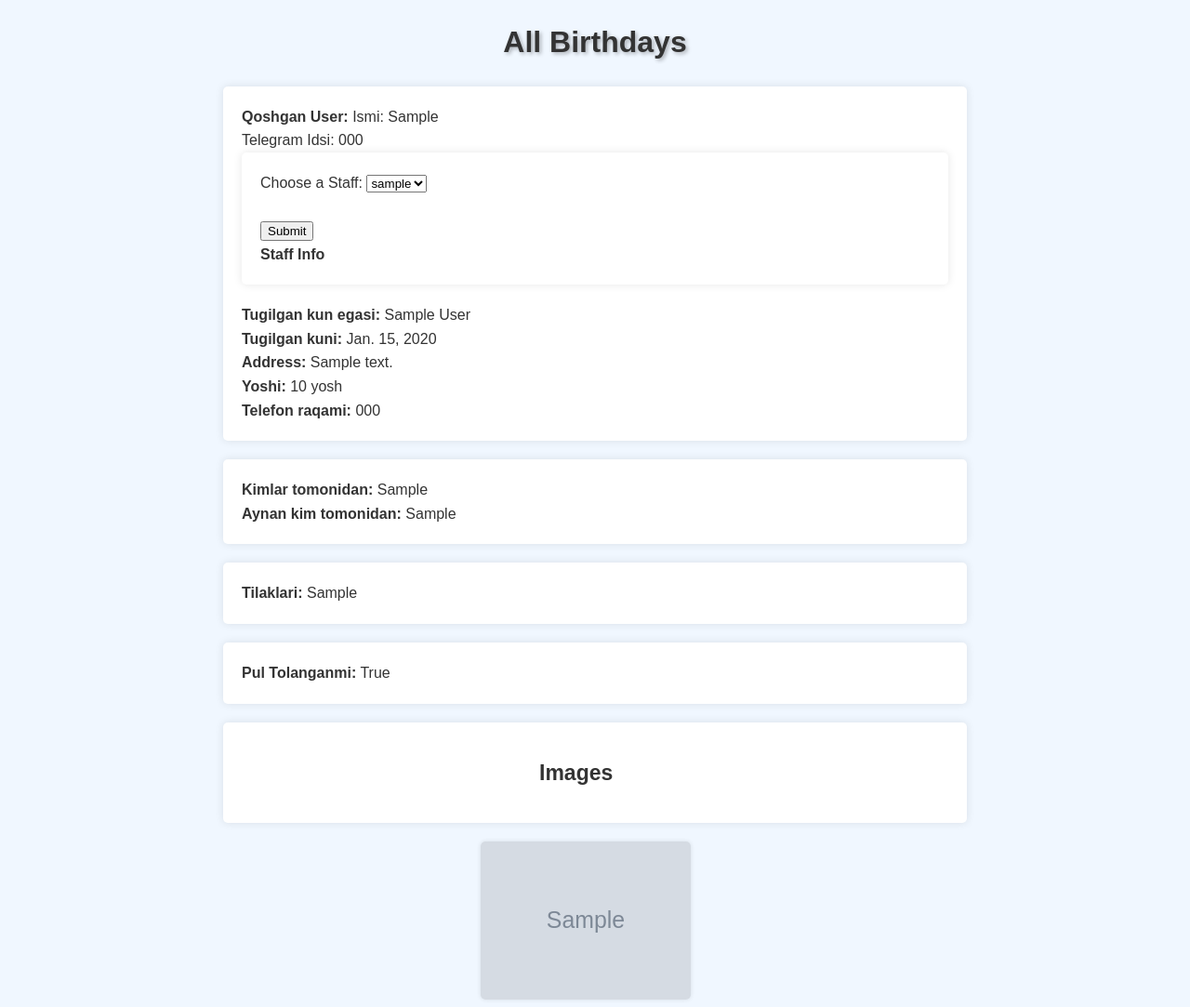
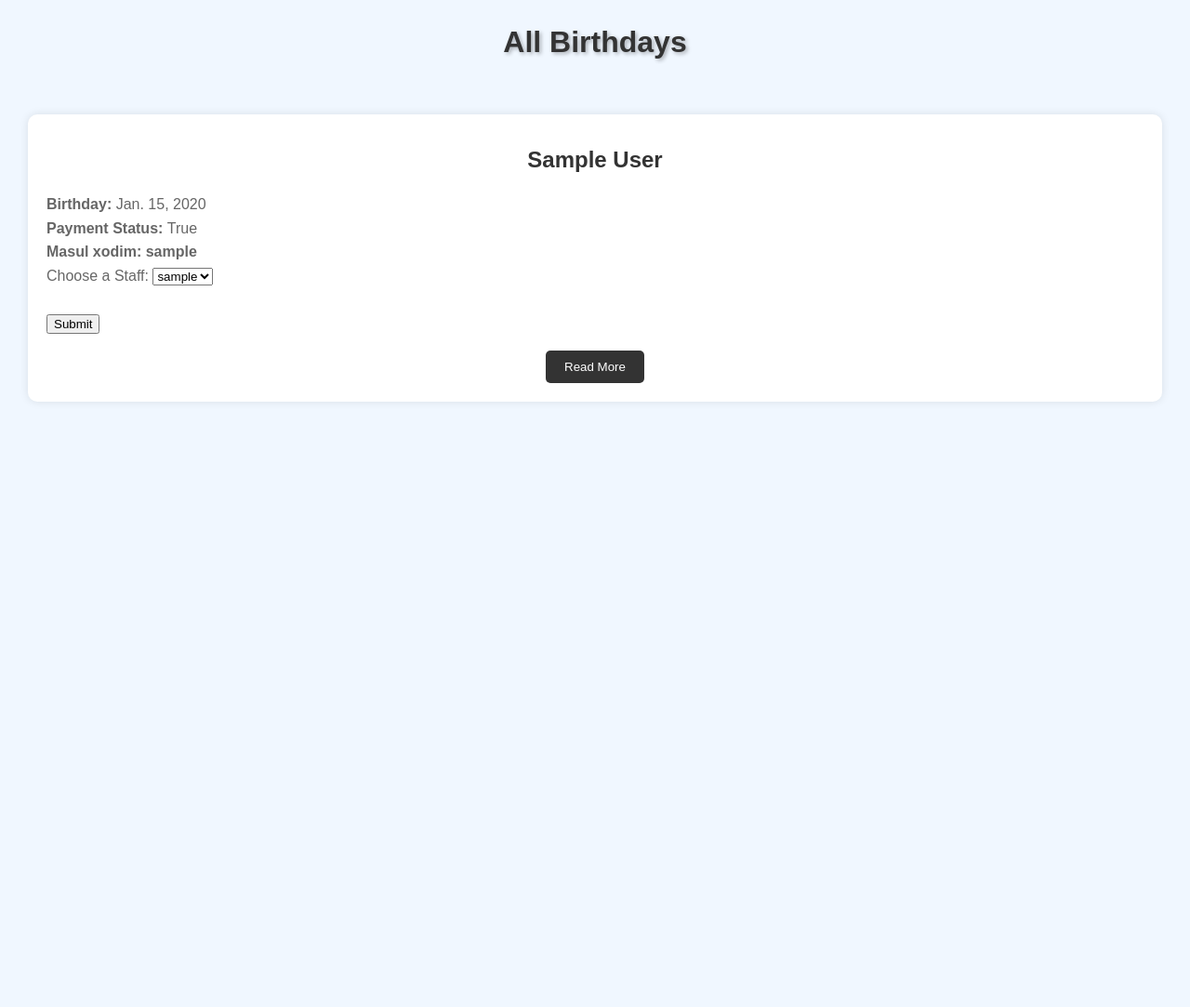
Before and after one commit to BoburWebper/HappyBirthday, a Django app: page /home/ in a window 1280 px wide. Shown: the whole page at 93% size. After the commit the page ends 432 px from the top, so only its background shows below. Run offline with Django 5.2, Linux system fonts and the light colour scheme; a user stored in the database is signed in; tables that the repository leaves empty hold one stand-in row (values such as "Sample post"); grey boxes marked "Sample" are stand-in pictures.

Commit message:
Add html files

```diff
--- a/templates/index.html
+++ b/templates/index.html
@@ -5,14 +5,20 @@
     <meta name="viewport" content="width=device-width, initial-scale=1.0">
     <title>Today's Birthdays</title>
     <style>
-        /* Default styles for the page */
         body {
             font-family: Arial, sans-serif;
-            background-color: #f0f7ff; /* Slightly blue background color */
+            background-color: #f0f7ff;
             margin: 0;
             padding: 0;
             color: #333;
             line-height: 1.6;
+        }
+
+        .image-item img {
+            max-width: 100%;
+            height: auto;
+            width: 300px; /* Adjust the width as needed */
+            height: 300px; /* Adjust the height as needed */
         }
 
         h1 {
@@ -22,52 +28,63 @@
             text-shadow: 2px 2px 4px rgba(0, 0, 0, 0.3);
         }
 
-        ul {
-            list-style-type: none;
-            padding: 0;
-            margin: 0 auto;
-            max-width: 800px;
+        .container {
+            display: flex;
+            flex-wrap: wrap;
+            justify-content: center;
+            gap: 20px;
+            padding: 20px;
         }
 
-        li {
-            margin-bottom: 20px;
+        .box {
             background-color: #fff;
             padding: 20px;
-            border-radius: 5px;
+            border-radius: 10px;
             box-shadow: 0 0 10px rgba(0, 0, 0, 0.1);
-            transition: transform 0.3s ease-in-out;
+            text-align: center;
+            transition: transform 0.3s ease-in-out, box-shadow 0.3s ease-in-out;
+            flex: 1 1 calc(33.333% - 40px);
+            box-sizing: border-box;
+            margin: 10px;
         }
 
-        li:hover {
-            transform: translateY(-5px);
+        .box:hover {
+            transform: translateY(-10px);
+            box-shadow: 0 0 20px rgba(0, 0, 0, 0.2);
         }
 
-        .image-container {
-            display: flex;
-            flex-wrap: wrap;
-            gap: 10px;
-            justify-content: center;
+        .box-icon {
+            max-width: 80px;
+            margin-bottom: 20px;
         }
 
-        .image-item {
-            flex: 0 0 calc(33.333% - 20px);
-            max-width: calc(33.333% - 20px);
+        h2 {
+            margin: 10px 0;
+            color: #333;
         }
 
-        img {
-            max-width: calc(100% - 20px);
-            height: auto;
-            border-radius: 5px;
-            box-shadow: 0 0 5px rgba(0, 0, 0, 0.1);
-            cursor: pointer;
-            transition: transform 0.2s;
+        .details {
+            color: #666;
+            text-align: left;
+            padding-left: 20px;
+            list-style: none;
+            padding: 0;
         }
 
-        img:hover {
-            transform: scale(1.1);
+        button {
+            background-color: #333;
+            color: #fff;
+            border: none;
+            padding: 10px 20px;
+            border-radius: 5px;
+            cursor: pointer;
+            transition: background-color 0.3s ease-in-out;
         }
 
-        /* Modal styles */
+        button:hover {
+            background-color: #555;
+        }
+
         .modal {
             display: none;
             position: fixed;
@@ -80,7 +97,6 @@
         }
 
         .modal-content {
-            display: block;
             position: absolute;
             left: 50%;
             top: 50%;
@@ -93,13 +109,21 @@
             border-radius: 5px;
         }
 
-        .modal-content img {
-            width: 100%;
-            height: auto;
+        .modal-content {
+            position: absolute;
+            left: 50%;
+            top: 50%;
+            transform: translate(-50%, -50%);
+            width: 80%; /* Adjust the width as needed */
+            max-width: 800px; /* Set a maximum width if necessary */
+            max-height: 80%;
+            overflow: auto;
+            background-color: #fff;
+            padding: 20px;
             border-radius: 5px;
         }
 
-        /* Close button */
+
         .close {
             position: absolute;
             top: 10px;
@@ -108,111 +132,152 @@
             color: #333;
             cursor: pointer;
         }
+
+        /* Media Queries for Responsiveness */
+        @media (max-width: 1200px) {
+            .box {
+                flex: 1 1 calc(50% - 40px);
+            }
+        }
+
+        @media (max-width: 768px) {
+            .box {
+                flex: 1 1 calc(100% - 40px);
+            }
+        }
+
+        @media (max-width: 480px) {
+            .box {
+                padding: 15px;
+            }
+
+            .box-icon {
+                max-width: 60px;
+            }
+
+            button {
+                padding: 8px 16px;
+            }
+        }
     </style>
 </head>
 <body>
+<h1>All Birthdays</h1>
+<div class="container">
+    {% for item in birthdays_with_users %}
+    <div class="box">
+        <!--        <img src="pc.jpg" alt="User Image" class="box-icon">-->
+        <h2>{{ item.birthday.first_name }} {{ item.birthday.last_name }}</h2>
+        <ul class="details">
+            <li><b>Birthday: </b>{{ item.birthday.birthday }}</li>
+            <li><b>Payment Status: </b>{{ item.birthday.payment_status }}</li>
+            <li><b>Masul xodim: {{ item.birthday.staff_username }}</b></li>
 
-<h1>All Birthdays</h1>
-<ul>
-    {% for item in birthdays_with_users %}
             <li>
-        <b>Qoshgan User:</b> Ismi: {{ item.user.firstname }} <br>
-        Telegram Idsi: {{ item.user.telegram_id }}
-
-        <ul>
-            <li>
-                <form id="updateStaffForm" action="{% url 'update_staff_username' item.birthday.birthday_id %}"
+                <form class="updateStaffForm" action="{% url 'update_staff_username' item.birthday.birthday_id %}"
                       method="POST">
                     {% csrf_token %}
                     <label for="staff_username">Choose a Staff:</label>
-
-                    <select id="staff_username" name="staff_username">
+                    <select class="staff_username" name="staff_username">
                         {% for staff in staffs %}
-                        {% if staff.username == item.birthday.staff_username %}
-                        <option value="{{ staff.username }}" selected>{{ staff.username }}</option>
-                        {% else %}
                         <option value="{{ staff.username }}">{{ staff.username }}</option>
-                        {% endif %}
                         {% endfor %}
                     </select>
 
                     <br><br>
                     <input type="submit" value="Submit">
                 </form>
-                <b>Staff Info</b>
             </li>
         </ul>
-        <b>Tugilgan kun egasi:</b> {{ item.birthday.first_name }} {{ item.birthday.last_name }} <br>
+        <button onclick="openModal({{ forloop.counter0 }})">Read More</button>
+    </div>
+
+    <!-- Modal -->
+    <div id="modal{{ forloop.counter0 }}" class="modal">
+        <div class="modal-content">
+            <span class="close" onclick="closeModal({{ forloop.counter0 }})">&times;</span>
+            <h2>Details</h2>
+            <p><b>Qoshgan User:</b> Ismi: {{ item.user.firstname }} <br>
+                Telegram Idsi: {{ item.user.telegram_id }}</p>
+            <p><b>Tugilgan kun egasi:</b> {{ item.birthday.first_name }} {{ item.birthday.last_name }} <br>
                 <b>Tugilgan kuni:</b> {{ item.birthday.birthday }}<br>
-        <b>Address: </b> {{item.birthday.address}}<br>
-        <b>Yoshi: </b>{{item.birthday.age}} yosh<br>
-        <b>Telefon raqami: </b>{{item.birthday.phone_number}}
-    </li>
-    <li>
-        <b>Kimlar tomonidan: </b>{{item.birthday.friends}}<br>
-        <b>Aynan kim tomonidan: </b> {{item.birthday.close_friends}}
-    </li>
-    <li><b>Tilaklari: </b>{{item.birthday.wishlist}}</li>
-    <li><b>Pul Tolanganmi:</b> {{ item.birthday.payment_status }}</li>
-    <li><p><b style="margin-left: 320px; font-size: 23px;">Images</b></p></li>
+                <b>Address: </b> {{ item.birthday.address }}<br>
+                <b>Yoshi: </b>{{ item.birthday.age }} yosh<br>
+                <b>Telefon raqami: </b>{{ item.birthday.phone_number }}</p>
+            <p><b>Kimlar tomonidan: </b>{{ item.birthday.friends }}<br>
+                <b>Aynan kim tomonidan: </b> {{ item.birthday.close_friends }}</p>
+            <p><b>Tilaklari: </b>{{ item.birthday.wishlist }}</p>
+            <p><b>Pul Tolanganmi:</b> {{ item.birthday.payment_status }}</p>
+            <p><b>Masul xodim: {{ item.birthday.staff_username }}</b></p>
             <div class="image-container">
                 {% for image in item.images %}
                 <div class="image-item">
                     <img src="{{ image.image.url }}" alt="{{ item.user.telegram_id }}"
-                 onclick="openModal('{{ image.image.url }}')">
+                         onclick="openImageModal('{{ image.image.url }}')">
                 </div>
                 {% endfor %}
             </div>
-    </li>
+        </div>
+    </div>
     {% endfor %}
-</ul>
+</div>
 
-
-<!-- Modal -->
-<div id="myModal" class="modal">
+<!-- Image Modal -->
+<div id="imageModal" class="modal">
     <div class="modal-content">
-        <span class="close" onclick="closeModal()">&times;</span>
+        <span class="close" onclick="closeImageModal()">&times;</span>
         <img id="modalImage" src="" alt="">
     </div>
 </div>
 
 <script>
-    function openModal(url) {
-        var modal = document.getElementById("myModal");
+    function openModal(index) {
+        var modal = document.getElementById("modal" + index);
+        modal.style.display = "block";
+    }
+
+    function closeModal(index) {
+        var modal = document.getElementById("modal" + index);
+        modal.style.display = "none";
+    }
+
+    function openImageModal(url) {
+        var modal = document.getElementById("imageModal");
         var modalImg = document.getElementById("modalImage");
         modalImg.src = url;
         modal.style.display = "block";
     }
 
-    function closeModal() {
-        var modal = document.getElementById("myModal");
+    function closeImageModal() {
+        var modal = document.getElementById("imageModal");
         modal.style.display = "none";
     }
 
-    <script src="https://code.jquery.com/jquery-3.6.0.min.js"></script>
-<script>
-    $(document).ready(function () {
-        $('#updateStaffForm').submit(function (e) {
-            e.preventDefault(); // Prevent the default form submission
-            var form = $(this);
-            var url = form.attr('action');
-            var formData = form.serialize(); // Serialize form data
+    document.addEventListener('DOMContentLoaded', function () {
+        var forms = document.querySelectorAll('.updateStaffForm');
+        forms.forEach(function (form) {
+            form.addEventListener('submit', function (e) {
+                e.preventDefault();
+                var url = form.action;
+                var formData = new FormData(form);
 
-            $.post(url, formData, function (response) {
-                if (response.success) {
-                    // Update the selected option text with the new staff username
-                    var newStaffUsername = $('#staff_username').val();
-                    $('#staff_username option:selected').text(newStaffUsername);
-                    // Optionally, display a success message or perform other actions
+                fetch(url, {
+                    method: 'POST',
+                    body: formData,
+                })
+                    .then(response => response.json())
+                    .then(data => {
+                        if (data.success) {
+                            var newStaffUsername = form.querySelector('.staff_username').value;
+                            form.querySelector('.staff_username option:checked').textContent = newStaffUsername;
                             alert('Staff username updated successfully');
                         } else {
-                    // Handle errors or display error messages
                             alert('Failed to update staff username');
                         }
                     });
             });
         });
-</script>
+    });
 </script>
 
 </body>
```
Also changed, not shown: templates/profile.html (+165 -65 lines). Lines whose indentation alone changed are shown as unchanged.
